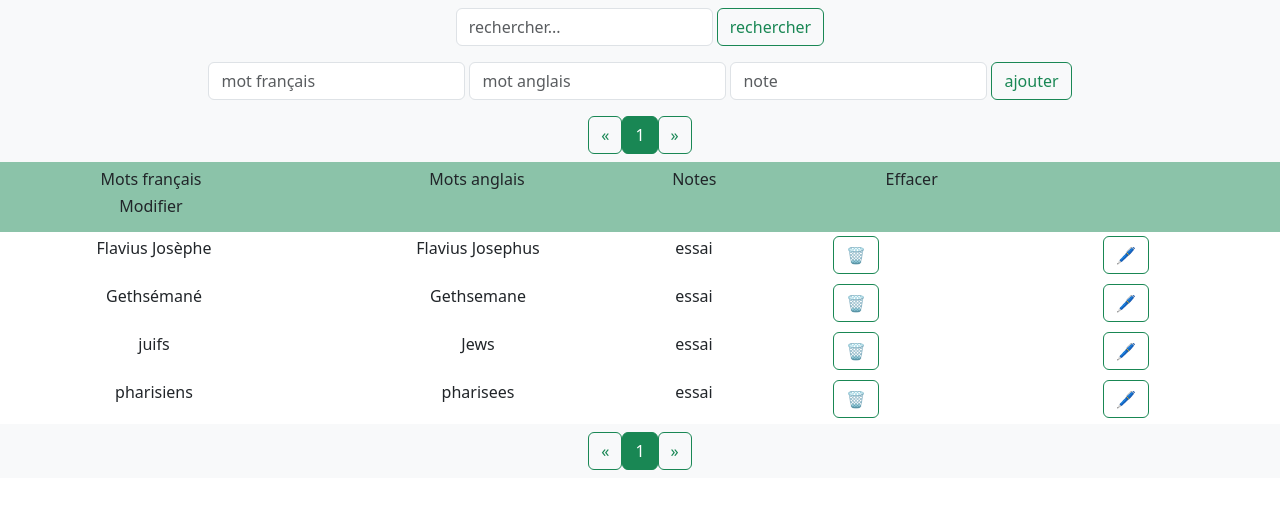
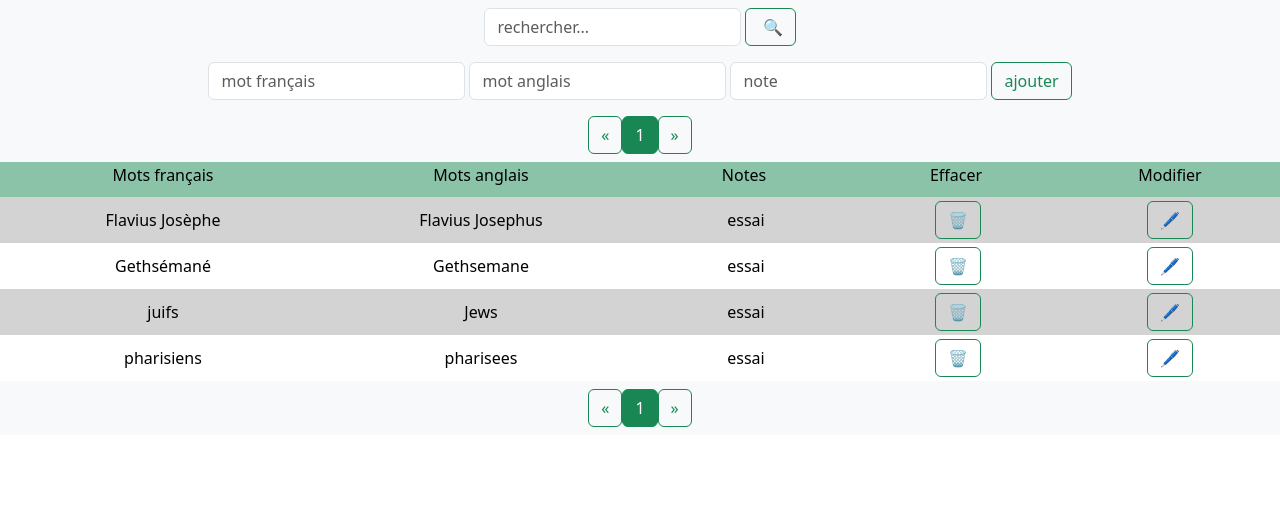
Before and after one commit to DanielC-N/vocab-web-app, a PHP site: page /?nbpage=1 in a window 1280 px wide. Shown: the top 509 px of the page. Run offline with PHP 8.4, Linux system fonts and the light colour scheme; data comes from the database, SQL or seed files in the repository; data that the repository does not hold is empty.

Commit message:
modification de l'aspect des boutons

```diff
--- a/index.php
+++ b/index.php
@@ -5,6 +5,7 @@
     <meta name="viewport" content="width=device-width, initial-scale=1.0">
     <title> Vocabulaire </title>
     <link href="https://cdn.jsdelivr.net/npm/bootstrap@5.3.3/dist/css/bootstrap.min.css" rel="stylesheet" integrity="sha384-QWTKZyjpPEjISv5WaRU9OFeRpok6YctnYmDr5pNlyT2bRjXh0JMhjY6hW+ALEwIH" crossorigin="anonymous">
+    <link href="styles.css" rel="stylesheet">
     <?php
         require 'modele.php';
         // declaration
@@ -61,15 +62,14 @@
 
         ?>
 
-
-
 </head>
 <body>
         <nav class="navbar bg-body-tertiary">
             <div class="container justify-content-center">
                 <form class="d-flex"  method="post">
                         <input class="form-control me-1" value="<?= $_POST['rechercher'] ?>" type="search" name="rechercher" id="search" placeholder="rechercher..."/>
-                        <input class="btn btn-outline-success" type="submit" name="mode" value="rechercher"></input>
+                        <input class="btn btn-outline-success" type="hidden" name="mode" value="rechercher"></input>
+                        <input class="btn btn-outline-success" type="submit" name="txt" value=" &#128269;"></input>
                 </form>
             </div>
         </nav>
@@ -166,25 +166,25 @@
         <h1>error : <?=$errormsg?></h1>
     <?php endif; ?>
         <header>
-            <div class="container-fuide overflow-x-hidden">
-                <div class="row py-2 bg-success bg-opacity-50 text-wrap" >
+            <div class="container-fuide overflow-x-hidden text-black">
+                <div class="row-gap d-flex align-items-center p-1 bg-success bg-opacity-50 text-wrap" >
 
-                    <div class="col-3 col-sm-3">
+                    <div class="col-3 p-0">
                         <h6 class="text-center"> Mots français</h6>
                     </div>
-                    <div class="col-3 col-sm-3">
+                    <div class="col-3 p-0">
                         <h6 class="text-center"> Mots anglais</h6>
                     </div>
-                    <div class="col-1 col-sm-1">
+                    <div class="col-2 pe-1">
                         <h6 class="text-center"> Notes</h6>
                     </div>
-                    <div class="col-3">
+                    <div class="col-2 pe-1">
                         <h6 class="text-center">Effacer</h6>
                     </div>
-                    <div class="col-2 col-sm-3">
+                    <div class="col-2 p-0">
                         <h6 class="text-center"> Modifier</h6>
                     </div>
-                    <!-- <div class="col-2 col-sm-2">
+                    <!-- <div class="col-2 ">
                         <h6 class="text-center"> Date de création</h6>
                     </div> -->
                 </div>
@@ -192,25 +192,27 @@
 
                 <?php foreach($resultats as $vocabulaire):
                         $rowType = $rowType == "odd" ? "even":"odd";
+
                     ?>
-                    <div class="row p-1">
-                            <p class="col-3 col-sm-3 text-break text-center <?=$rowType?>" id="fr<?=$vocabulaire['id']?>"><?=$vocabulaire['mot_fr']?></p>
-                            <p class="col-3 col-sm-3 text-center text-break <?=$rowType?>" id="en<?=$vocabulaire['id']?>"><?=$vocabulaire['mot_en']?></p>
-                            <p class="col-2 col-sm-1 text-center <?=$rowType?>" id="note<?=$vocabulaire['id']?>"><?=$vocabulaire['note']?></p>
+                    <div class=" d-flex align-items-center p-1 row m-0 <?=$rowType?>">
 
-                        <form action="" method="post" class="col-2 col-sm-2 text-center <?=$rowType?>">
+                            <p class="col-3 text-center p-0 m-0 text-break " id="fr<?=$vocabulaire['id']?>"><?=$vocabulaire['mot_fr']?></p>
+                            <p class="col-3 text-center p-0 m-0 text-break " id="en<?=$vocabulaire['id']?>"><?=$vocabulaire['mot_en']?></p>
+                            <p class="col-2 text-center p-0 m-0" id="note<?=$vocabulaire['id']?>"><?=$vocabulaire['note']?></p>
+
+                        <form action="" method="post" class="col-2 text-center p-0">
                             <input type="hidden" name="id" value="<?=$vocabulaire['id']?>"></input>
                             <input type="hidden" name="mode" value="effacer"></input>
                             <input class="btn btn-outline-success" type="submit" name="txt" value="&#128465;" id="<?=$vocabulaire['id']?>"></input>
                         </form>
 
-                        <form method="post" action="" class="col-2 col-sm-3 text-center <?=$rowType?>">
+                        <form method="post" action="" class="col-2 text-center p-0">
                             <input type="hidden" name="id" value="<?=$vocabulaire['id']?>"></input>
                             <input type="hidden" name="fr" value="<?=$vocabulaire['mot_fr']?>"></input>
                             <input type="hidden" name="en" value="<?=$vocabulaire['mot_en']?>"></input>
                             <input type="hidden" name="inputnote" value="<?=$vocabulaire['note']?>"></input>
-                            <input type="hidden" name="mode" value="modifier"></input>
-                            <input class="btn btn-outline-success" type="submit" name="txt" value="&#128394;"></input>
+                            <input type="hidden" name="mode" value="modification"></input>
+                            <input class="btn btn-outline-success" type="submit" name="txte" value="&#128394;"></input>
                         </form>
                         <!-- <time class=" col-2 text-center">?=$vocabulaire['created']?></time>-->
                     </div>
--- a/styles.css
+++ b/styles.css
@@ -23,3 +23,7 @@
                     <input type="submit" type="submit" class="btn btn-outline-success" value="suivant"></input>
                 </form>
         </nav> --> */
+
+.odd{
+    background-color: rgb(211,211,211);
+}
```
